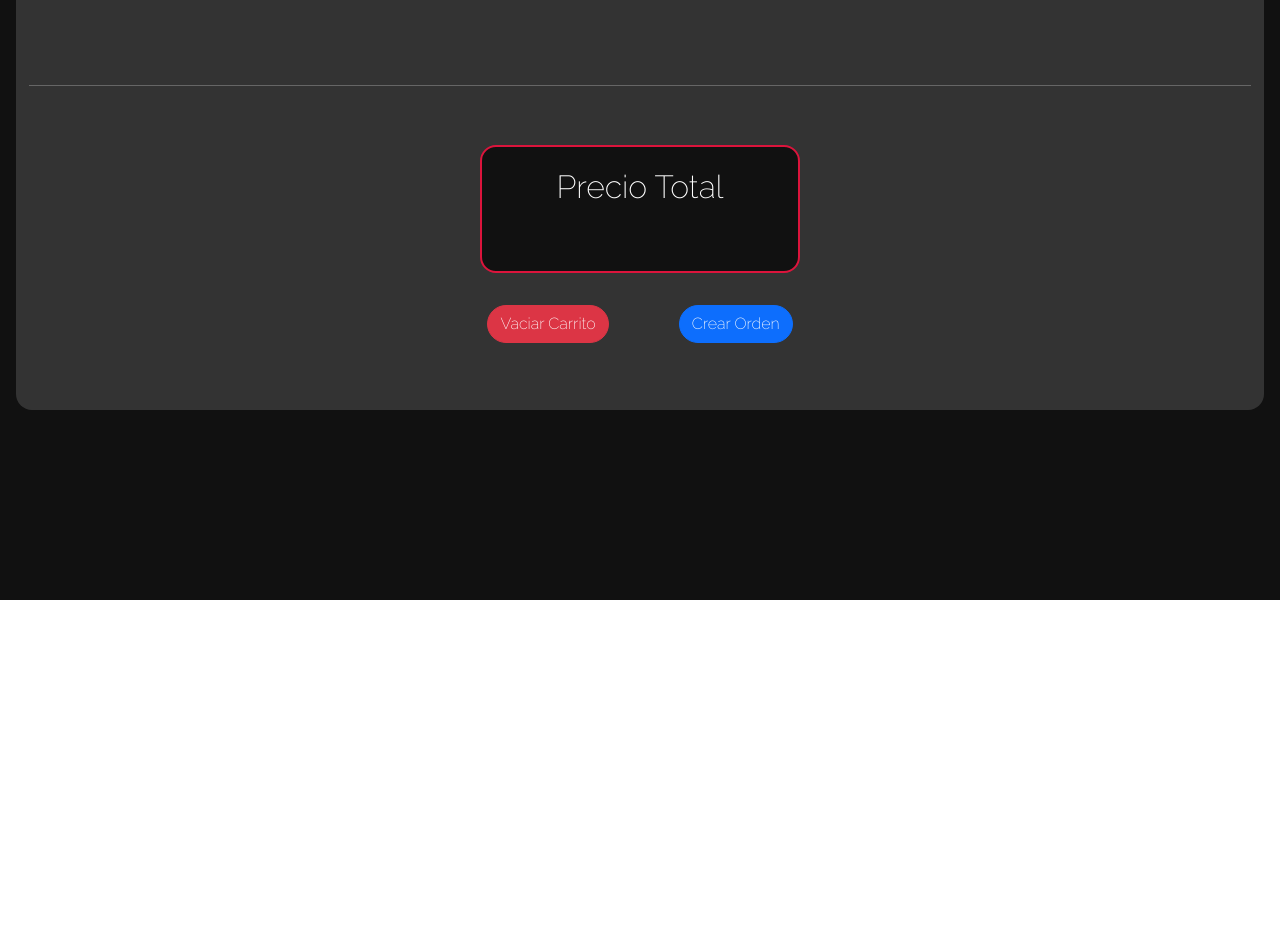
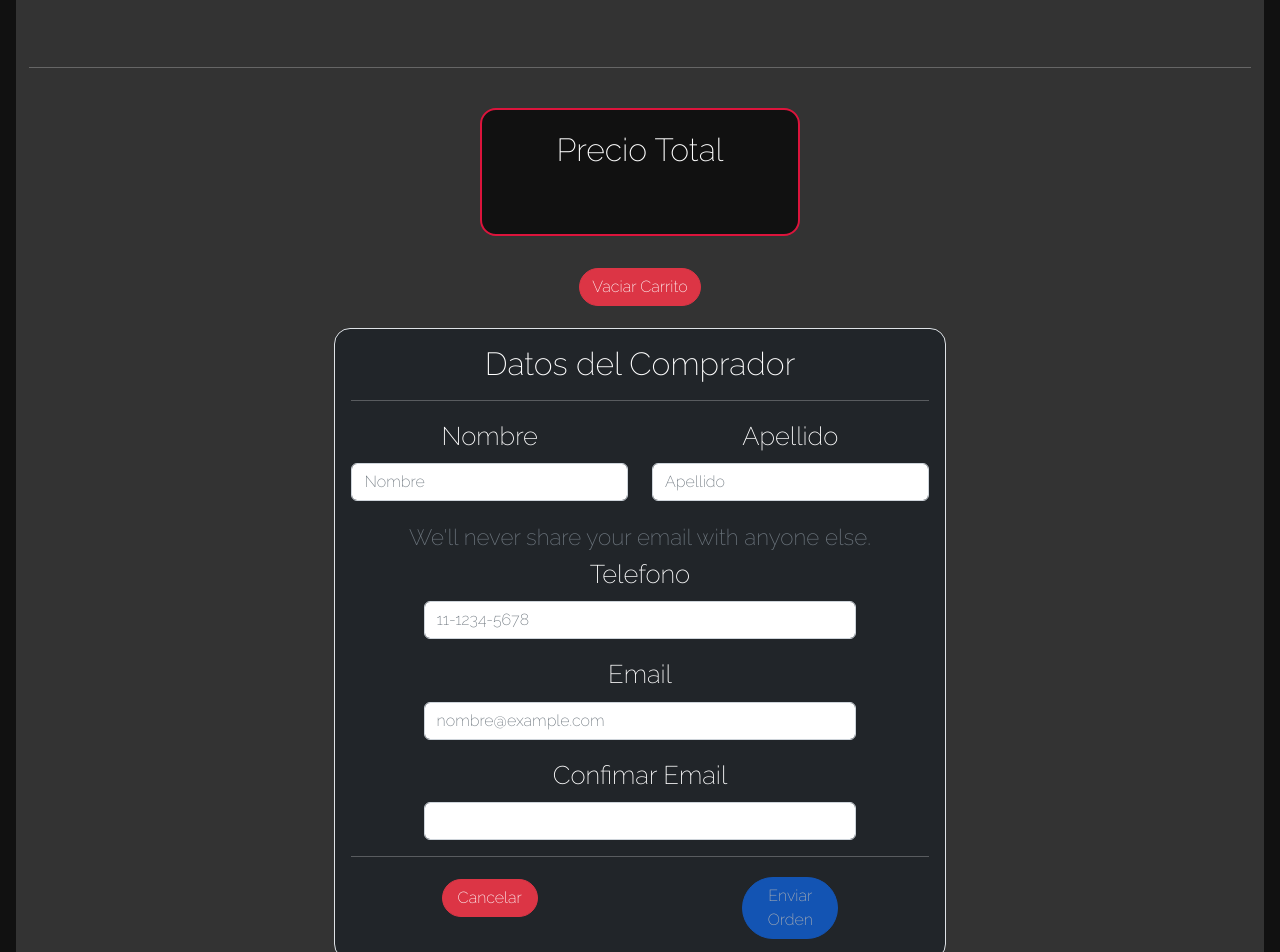
Before and after one commit to VLiras/Entregas-Liras, a React (Vite) app: page /cart in a window 1280 px wide. Shown: the part 680-1632 px from the top of the page. Before the commit the page ends 1280 px from the top, so only its background shows below. Built offline with nearby package versions, Linux system fonts and the light colour scheme.

Commit message:
Agrego precio subtotal

```diff
--- a/src/App.css
+++ b/src/App.css
@@ -4,7 +4,7 @@
   width: 100%;
   background-color: #111;
   color: white;
-  height: 80rem;
+  height: 110rem;
   font-family: 'Raleway', sans-serif;
 }
 body{background-color: blue;}
@@ -39,7 +39,7 @@ h2{font-weight: 200;}
 .price{color: crimson;font-size: 3rem;}
 .listContainer{background-color: #333;}
 
-.cartContainer{background-color: #333;height: 55rem;}
+.cartContainer{background-color: #333;height: 90rem;}
 .totalContainer{background-color: #111;width: 20rem;height: 8rem;margin: 0 auto;border: crimson solid 2px;}
 .total{font-size: 3vw;color: crimson;}
 .cartTitle{font-size: 5vw;color:white;}
--- a/src/Components/CartContainer/CartContainer.jsx
+++ b/src/Components/CartContainer/CartContainer.jsx
@@ -10,7 +10,6 @@ import NoProduct from "../NoProduct/NoProduct"
 const CartContainer = () => {
     const {cartList,cleanCart,deleteProduct} = useCartContext()
         // const [id,setId] = useState([])
-
     const [dataForm,setDataForm] = useState({
         name:'',
         lastName:'',
@@ -19,7 +18,7 @@ const CartContainer = () => {
         // confirmEmail:''
     })
     const totalPrice = (product) => {
-        cartList.find((price) => price === product.price)
+        // cartList.find((price) => price === product.price)
     }
 
     const createOrder = (event) => {
@@ -41,19 +40,18 @@ const CartContainer = () => {
             cleanCart()
             setDataForm()
         })
-
         //Aqui va Actualizar un producto
     }
-
     // Funcion para detectar los cambios de mi formulario =>
     const handleChange = (event) => {
-        setDataForm({ // => Declaro el cambio de estado para modificar el valor de los inputs al cambiar el estado
+        setDataForm({
+            // => Declaro el cambio de estado para modificar el valor de los inputs al cambiar el estado
             ...dataForm,
             [event.target.name]:event.target.value // => Le aplico una prop dinamica
         })
     }
     // console.log(dataForm)
-
+    console.log(cartList)
 
     return(
         // { id != '' && <h2>Nro. de compra es: {id}</h2> } => Arreglar
@@ -66,7 +64,6 @@ const CartContainer = () => {
                 </div>
 
                 :
-                // El resto de cosas
                 cartList.map(prodCart => (
                     <div className="col-3 p-3">
                     <Card>
@@ -76,6 +73,7 @@ const CartContainer = () => {
                             <Card.Text className='text-center'><h3><strong>{prodCart.make} {prodCart.model}</strong></h3></Card.Text>
                             <Card.Text className='text-center'><h3><strong>{prodCart.cant} Unidades</strong></h3></Card.Text>
                             <Card.Text style={{fontSize:'1vw'}} className='text-center stock'>Disponibles: {prodCart.stock = prodCart.stock - prodCart.cant}</Card.Text>
+                            <Card.Text style={{fontSize:'1vw'}} className='text-center stock'>Subtotal: {prodCart.subTotal}</Card.Text>
                         </Card.Body>
                         <Card.Footer>
                             <div style={{width:'2.5rem',height:'2.5rem'}} className="center ">
@@ -86,7 +84,18 @@ const CartContainer = () => {
                     </div>
                 ))
             }
-                <div className="order border rounded-4 bg-dark p-3 w-50 center d-none">
+            <hr/>
+                <div className="footer col-12">
+                    <div>
+                        <Total/>
+                    </div>
+                    <div style={{height:'6vw'}} id='cleanCartContainer' className="center p-3 mt-3">
+                        <button style={{margin:'0 3%'}} type="button" className="btn btn-danger rounded-pill" onClick={cleanCart}>Vaciar Carrito</button>
+                        {/* <button style={{margin:'0 3%'}} type="button" className="btn btn-primary rounded-pill" onClick={()=>{bucle()}}>Crear Orden</button> */}
+                    </div>
+                </div>
+                <br />
+                <div className="order border rounded-4 bg-dark p-3 w-50 center">
                 <Form onSubmit={createOrder}>
                     <h2>Datos del Comprador</h2><hr />
                     <div className="row">
@@ -122,23 +131,12 @@ const CartContainer = () => {
                         </div>
                         <div className="col-6 p-1">
                             <Button style={{fontSize:'1rem',width:'6rem'}} variant="primary" onClick={() => createOrder()} type="submit" className="rounded-pill disabled">
-                             Orden
+                             Enviar Orden
                             </Button>
                         </div>
                     </div>
                 </Form>
             </div>
-            <hr/>
-                <div className="footer col-12">
-                    <div>
-                        <Total totalPrice={totalPrice}/>
-                    </div>
-                    <div style={{height:'6vw'}} id='cleanCartContainer' className="center p-3 mt-3">
-                        <button style={{margin:'0 3%'}} type="button" className="btn btn-danger rounded-pill" onClick={cleanCart}>Vaciar Carrito</button>
-                        <button style={{margin:'0 3%'}} type="button" className="btn btn-primary rounded-pill" onClick={() => {}}>Crear Orden</button>
-                    </div>
-                </div>
-                <br />
             </div>
         </div>
     )
--- a/src/Components/Item/Item.jsx
+++ /dev/null
@@ -1,5 +0,0 @@
-const Item = () =>  {
-    return(
-        <div>Item</div>
-    )
-}
--- a/src/Components/ItemDetail/ItemDetail.jsx
+++ b/src/Components/ItemDetail/ItemDetail.jsx
@@ -23,8 +23,11 @@ const ItemDetail = () => {
         .finally(() => setLoading(false))
     },[])
     const onAdd = (cant) => {
-        addToCart({ ...product, cant })
+        const precio = product.price
+        let subTotal = precio * cant
+        addToCart({ ...product, cant,subTotal })
         // setShow(true)
+        // addToCart({ ...product, cant }) => En caso de que no funcione
     }
     return(
         <>
```
